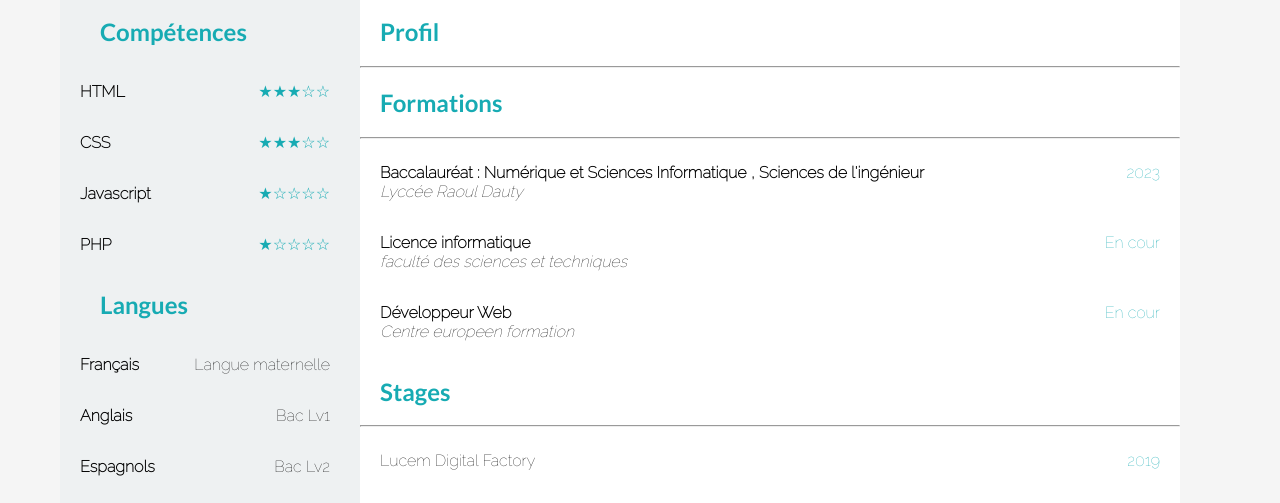
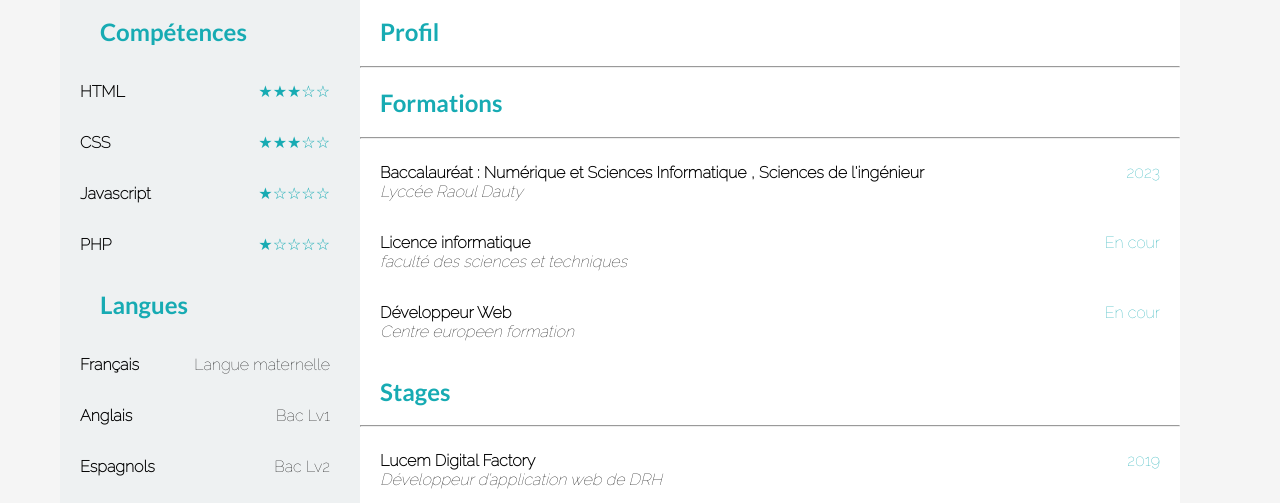
Before and after one commit to Corentin-pqt87/CV, a plain HTML site: page index.html in a window 1280 px wide. Shown: the part 211-714 px from the top of the page. Drawn offline with Linux system fonts and the light colour scheme; files whose address does not match are found by name.

Commit message:
correctif

```diff
--- a/index.html
+++ b/index.html
@@ -97,7 +97,9 @@
             <div class="droite">
                 <h2>Profil</h2>
                 <hr>
-                <p></p>
+                <p>
+
+                </p>
 
                 <h2>Formations</h2>
                 <hr>
@@ -120,7 +122,7 @@
                 <hr>
                 <div class="stage">
                     <div>
-                        <p>Lucem Digital Factory</p>
+                        <p><b>Lucem Digital Factory</b> <br><i>Développeur d’application web de DRH</i></p>
                         <p id="blue">2019</p>
                     </div>
                 </div>
```
